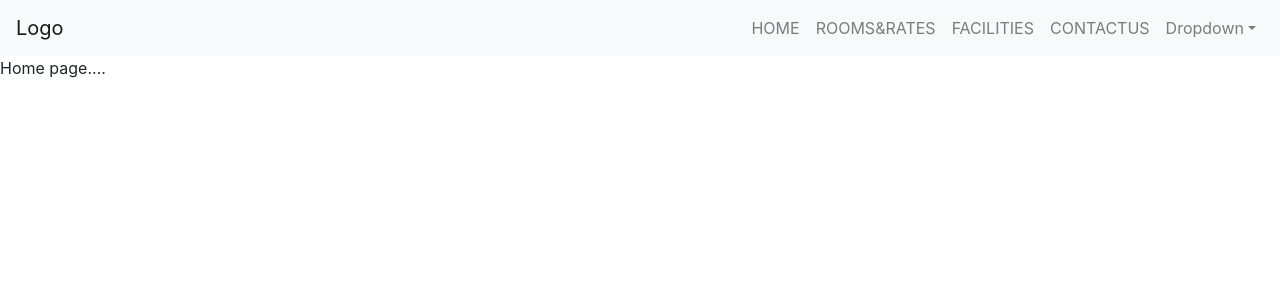
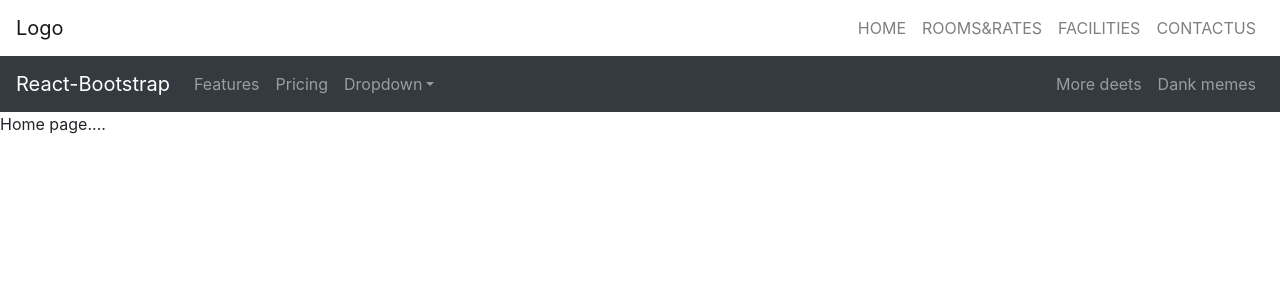
Before and after one commit to zurri-org/Zurri-Frontend, a React (Create React App) app: page / in a window 1280 px wide. Shown: the top 300 px of the page. Built offline with nearby package versions, Linux system fonts and the light colour scheme.

Commit message:
created App nav-bar

```diff
--- a/public/index.html
+++ b/public/index.html
@@ -15,10 +15,6 @@
       user's mobile device or desktop. See https://developers.google.com/web/fundamentals/web-app-manifest/
     -->
     <link rel="manifest" href="%PUBLIC_URL%/manifest.json" />
-    <link
-      href="https://fonts.googleapis.com/css?family=Open+Sans:300,400,600,700"
-      rel="stylesheet"
-    />
     <!--
       Notice the use of %PUBLIC_URL% in the tags above.
       It will be replaced with the URL of the `public` folder during the build.
@@ -28,7 +24,7 @@
       work correctly both with client-side routing and a non-root public URL.
       Learn how to configure a non-root public URL by running `npm run build`.
     -->
-    <title>Project-Zuri</title>
+    <title>Zurri</title>
   </head>
   <body>
     <noscript>You need to enable JavaScript to run this app.</noscript>
--- a/src/components/index.js
+++ b/src/components/index.js
@@ -1,7 +1,8 @@
 import React, { Component, Suspense, lazy } from "react";
 import { Router, Route, Switch } from "react-router-dom";
 import { history } from "../store";
-import AppHeader from "./NavBar";
+import AppHeader from "./static/NavBar";
+import AppNavBar from "./static/NavBar/appNavBar";
 const HomePage = lazy(() => import("./views/homepage"));
 const Facilities = lazy(() => import("./views/facilities"));
 
@@ -10,6 +11,7 @@
         return (
             <>
                 <AppHeader />
+                <AppNavBar />
                 <Suspense fallback={
                     <div>Loading...</div>
                 }>
--- /dev/null
+++ b/src/components/static/NavBar/appNavBar.js
@@ -0,0 +1,39 @@
+import React from 'react'
+import {
+    Navbar,
+    Nav,
+    NavDropdown
+} from "react-bootstrap";
+const AppNavBar = () => {
+    return (
+      <Navbar collapseOnSelect expand="lg" bg="dark" variant="dark">
+        <Navbar.Brand href="#home">React-Bootstrap</Navbar.Brand>
+        <Navbar.Toggle aria-controls="responsive-navbar-nav" />
+        <Navbar.Collapse id="responsive-navbar-nav">
+          <Nav className="mr-auto">
+            <Nav.Link href="#features">Features</Nav.Link>
+            <Nav.Link href="#pricing">Pricing</Nav.Link>
+            <NavDropdown title="Dropdown" id="collasible-nav-dropdown">
+              <NavDropdown.Item href="#action/3.1">Action</NavDropdown.Item>
+              <NavDropdown.Item href="#action/3.2">
+                Another action
+              </NavDropdown.Item>
+              <NavDropdown.Item href="#action/3.3">Something</NavDropdown.Item>
+              <NavDropdown.Divider />
+              <NavDropdown.Item href="#action/3.4">
+                Separated link
+              </NavDropdown.Item>
+            </NavDropdown>
+          </Nav>
+          <Nav>
+            <Nav.Link href="#deets">More deets</Nav.Link>
+            <Nav.Link eventKey={2} href="#memes">
+              Dank memes
+            </Nav.Link>
+          </Nav>
+        </Navbar.Collapse>
+      </Navbar>
+    );
+}
+
+export default AppNavBar;
--- a/src/components/NavBar/index.js
+++ b/src/components/static/NavBar/index.js
@@ -1,14 +1,14 @@
 import React from "react";
 import {
   Navbar,
-  NavDropdown,
+  // NavDropdown,
   Nav,
 } from "react-bootstrap";
 
 const AppHeader = () => {
     return (
       <>
-        <Navbar collapseOnSelect expand="lg" bg="light" variant="light">
+        <Navbar collapseOnSelect expand="lg" variant="light">
           <Navbar.Brand href="#home">Logo</Navbar.Brand>
           <Navbar.Toggle aria-controls="responsive-navbar-nav" />
           <Navbar.Collapse id="responsive-navbar-nav">
@@ -17,7 +17,7 @@
               <Nav.Link href="#pricing">ROOMS&RATES</Nav.Link>
               <Nav.Link href="#features">FACILITIES</Nav.Link>
               <Nav.Link href="#features">CONTACTUS</Nav.Link>
-              <NavDropdown title="Dropdown" id="collasible-nav-dropdown">
+              {/* <NavDropdown title="Dropdown" id="collasible-nav-dropdown">
                 <NavDropdown.Item href="#action/3.1">Action</NavDropdown.Item>
                 <NavDropdown.Item href="#action/3.2">
                   Another action
@@ -29,7 +29,7 @@
                 <NavDropdown.Item href="#action/3.4">
                   Separated link
                 </NavDropdown.Item>
-              </NavDropdown>
+              </NavDropdown> */}
             </Nav>
           </Navbar.Collapse>
         </Navbar>
--- a/src/index.css
+++ b/src/index.css
@@ -1,4 +1,4 @@
-/* body {
+body {
   margin: 0;
   font-family: -apple-system, BlinkMacSystemFont, 'Segoe UI', 'Roboto', 'Oxygen',
     'Ubuntu', 'Cantarell', 'Fira Sans', 'Droid Sans', 'Helvetica Neue',
@@ -10,4 +10,4 @@
 code {
   font-family: source-code-pro, Menlo, Monaco, Consolas, 'Courier New',
     monospace;
-} */
+}
--- a/src/index.js
+++ b/src/index.js
@@ -2,6 +2,7 @@
 import ReactDOM from "react-dom";
 import "./index.css";
 import "bootstrap/dist/css/bootstrap.min.css";
+import "./assets/css/styles.css";
 // import "./assets/css/material-dashboard-react.css?v=1.8.0";
 import App from "./App";
 import * as serviceWorker from "./serviceWorker";
```
